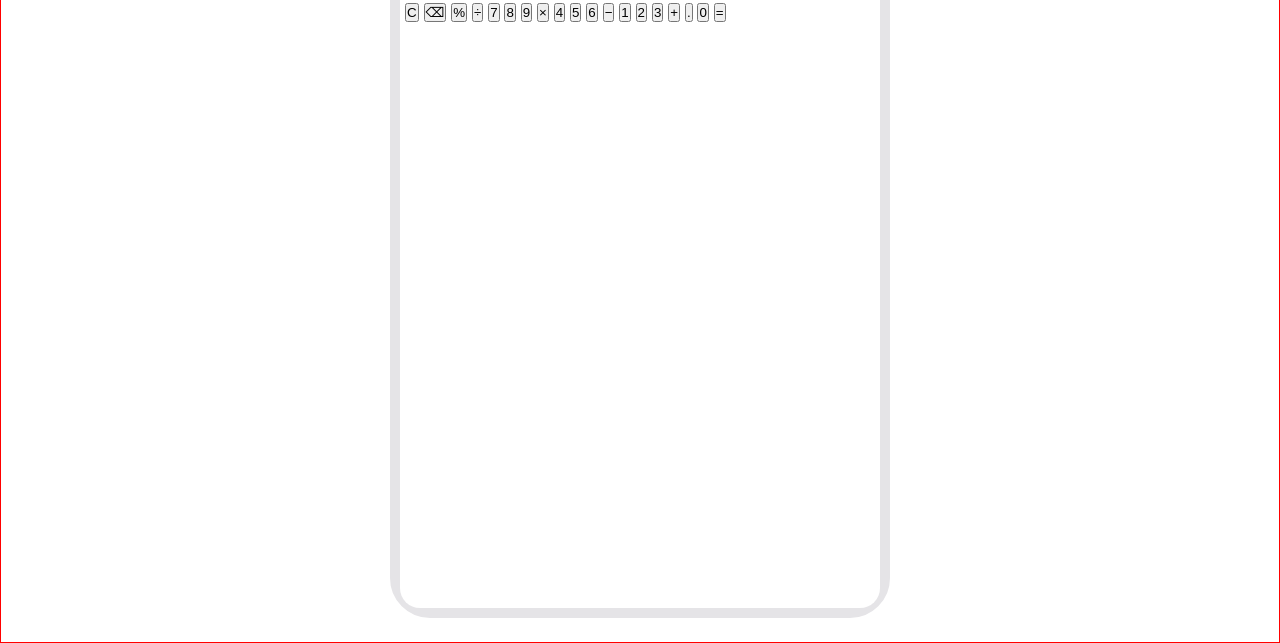
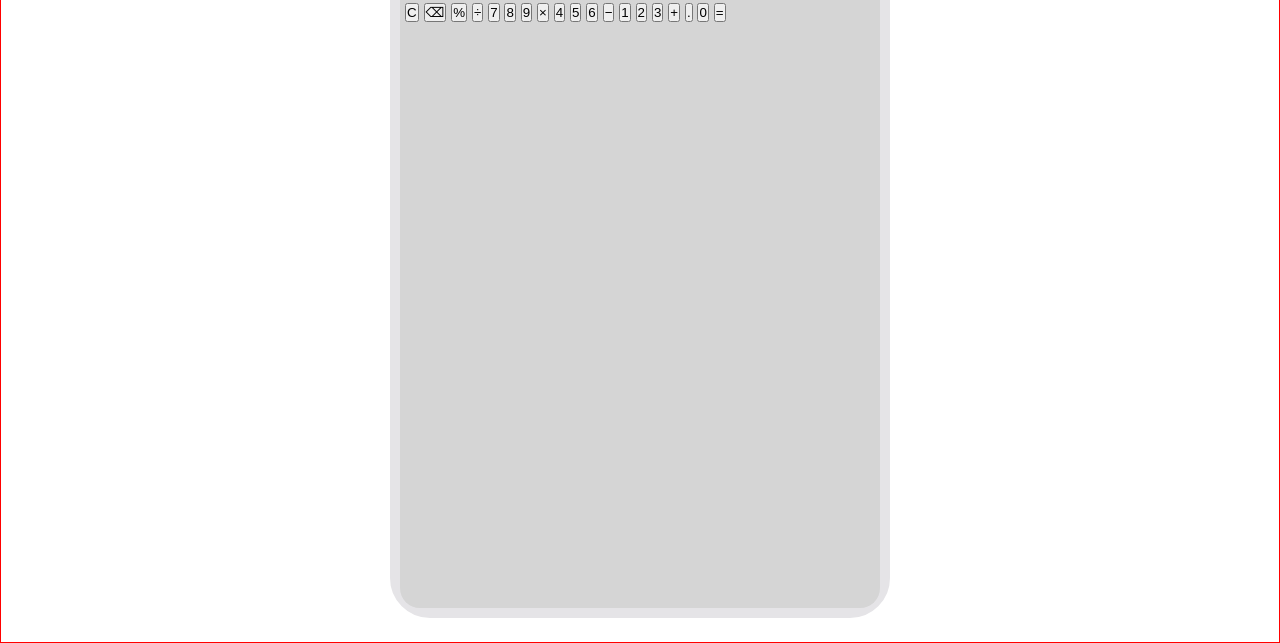
Before and after one commit to hapakjm/calculator-app, a website built with Vite: page calculator-js/index.html in a window 1280 px wide. Shown: the part 157-800 px from the top of the page. Built offline with nearby package versions, Linux system fonts and the light colour scheme.

Commit message:
Add app styles to style.css

```diff
--- a/calculator-js/src/style.css
+++ b/calculator-js/src/style.css
@@ -89,7 +89,7 @@ main {
   width: 100%;
   height: 100%;
   padding: 5px;
-  background-color: #fff;
+  background-color: #d5d5d5;
   border-radius: 20px;
   corner-shape: squircle;
   color: var(--text);
```
